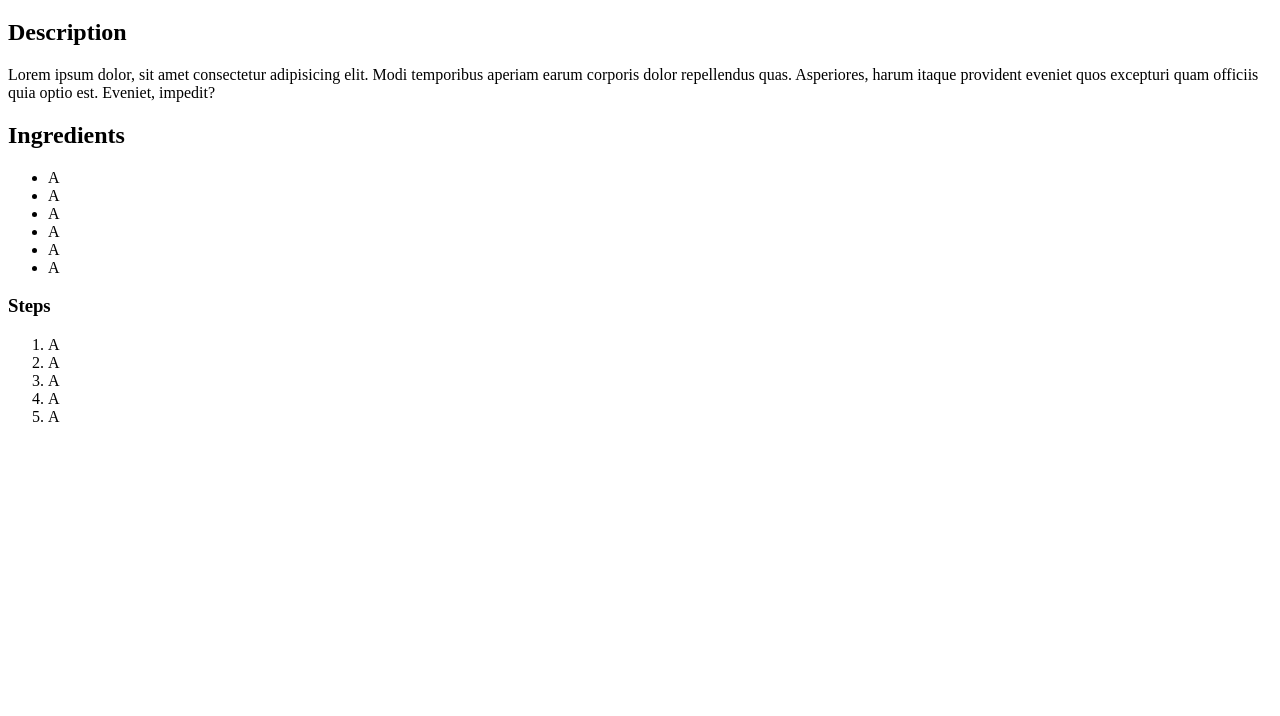
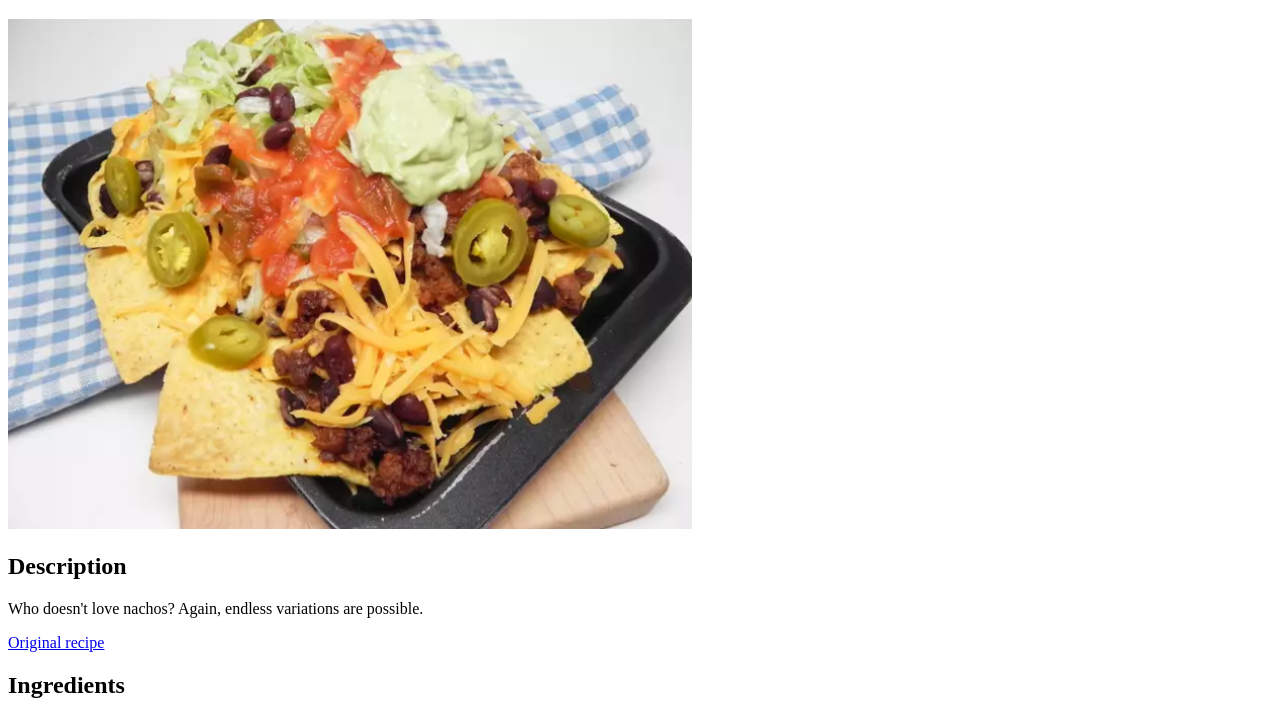
Before and after one commit to Jeroenmin/odin-recipes, a plain HTML site: page recipes/nachos.html in a window 1280 px wide. Shown: the part 61-777 px from the top of the page. Drawn offline with Linux system fonts and the light colour scheme.

Commit message:
Add the nacho recipe

```diff
--- a/recipes/nachos.html
+++ b/recipes/nachos.html
@@ -7,25 +7,31 @@
 </head>
 <body>
     <h1>Nachos</h1>
-    <!--TODO: Add image-->
+    <img src="../images/nachos.png" alt="Nachos" height="510">
+
     <h2>Description</h2>
-    <p>Lorem ipsum dolor, sit amet consectetur adipisicing elit. Modi temporibus aperiam earum corporis dolor repellendus quas. Asperiores, harum itaque provident eveniet quos excepturi quam officiis quia optio est. Eveniet, impedit?</p>
+    <p>Who doesn't love nachos? Again, endless variations are possible.</p>
+    <a href="https://www.allrecipes.com/recipe/283650/vegetarian-nachos-supreme-for-two/">Original recipe</a>
     <h2>Ingredients</h2>
     <ul>
-        <li>A</li>
-        <li>A</li>
-        <li>A</li>
-        <li>A</li>
-        <li>A</li>
-        <li>A</li>
+        <li>3 ounces yellow corn tortilla chips</li>
+        <li>2 teaspoons olive oil</li>
+        <li>¼ (12 ounce) package ground beef vegetarian substitute (such as MorningStar®)</li>
+        <li>1 ½ teaspoons hot taco seasoning mix</li>
+        <li>½ cup black beans, rinsed and drained</li>
+        <li>⅔ cup shredded mild Cheddar cheese</li>
+        <li>½ cup shredded lettuce, or to taste</li>
+        <li>¼ cup purchased salsa</li>
+        <li>3 tablespoons purchased guacamole</li>
+        <li>1 tablespoon sliced jalapeno peppers, or to taste</li>
     </ul>
     <h3>Steps</h3>
     <ol>
-        <li>A</li>
-        <li>A</li>
-        <li>A</li>
-        <li>A</li>
-        <li>A</li>
+        <li>Preheat the oven to 350 degrees F (175 degrees C).</li>
+        <li>Heat olive oil in a skillet over medium-high heat. Add ground beef substitute and fry for 1 to 2 minutes. Stir in water and taco seasoning. Continue to cook and stir until cooked through, about 8 more minutes.</li>
+        <li>Place tortilla chips on an oven-safe plate and top with black beans. Add fried beef substitute and top with Cheddar cheese.</li>
+        <li>Bake in the preheated oven until cheese is melted, about 5 minutes; make sure the chips do not burn.</li>
+        <li>Remove from the oven and top with lettuce, salsa, guacamole, and jalapeno peppers.</li>
     </ol>
 </body>
 </html>
```
